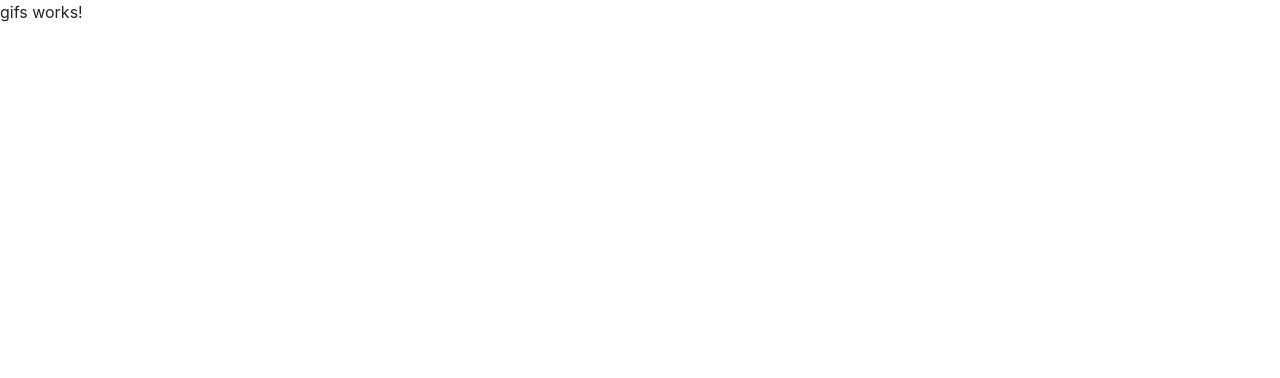
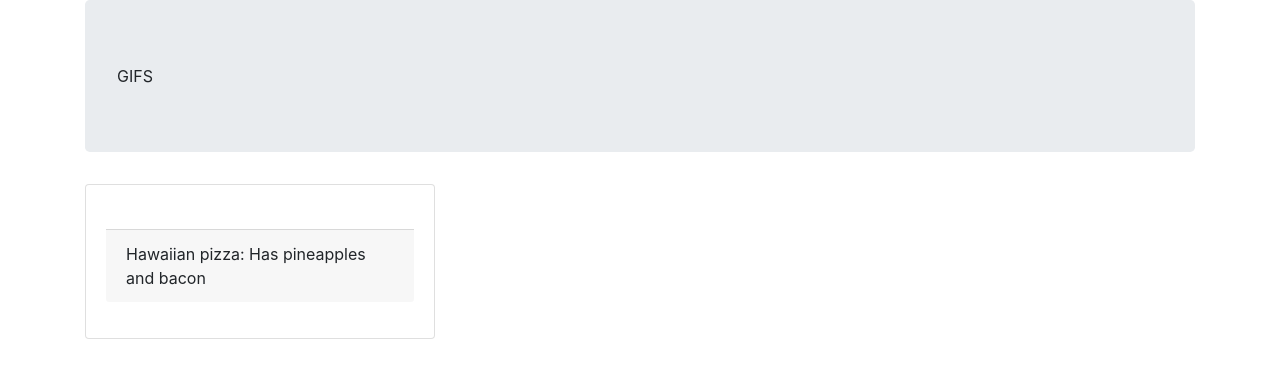
Before and after one commit to SharonFaith/gif-app, an Angular app: page / in a window 1280 px wide. Shown: the top 378 px of the page. Built offline with nearby package versions, Linux system fonts and the light colour scheme.

Commit message:
add rough html template

```diff
--- a/src/app/app.component.html
+++ b/src/app/app.component.html
@@ -1 +1,18 @@
-<app-gifs></app-gifs>
+<div class="container">
+  <div class="jumbotron">GIFS</div>
+  <div class="row">
+
+      <div class="col-md-4">
+        <div class="card" id="">
+          <div class="card-body">
+            <img class="card-img-body" src="" alt="">
+            <p class='card-footer'>Hawaiian pizza: Has pineapples and bacon</p>
+
+          </div>
+
+        </div>
+      </div>
+
+
+  </div>
+</div>
```
